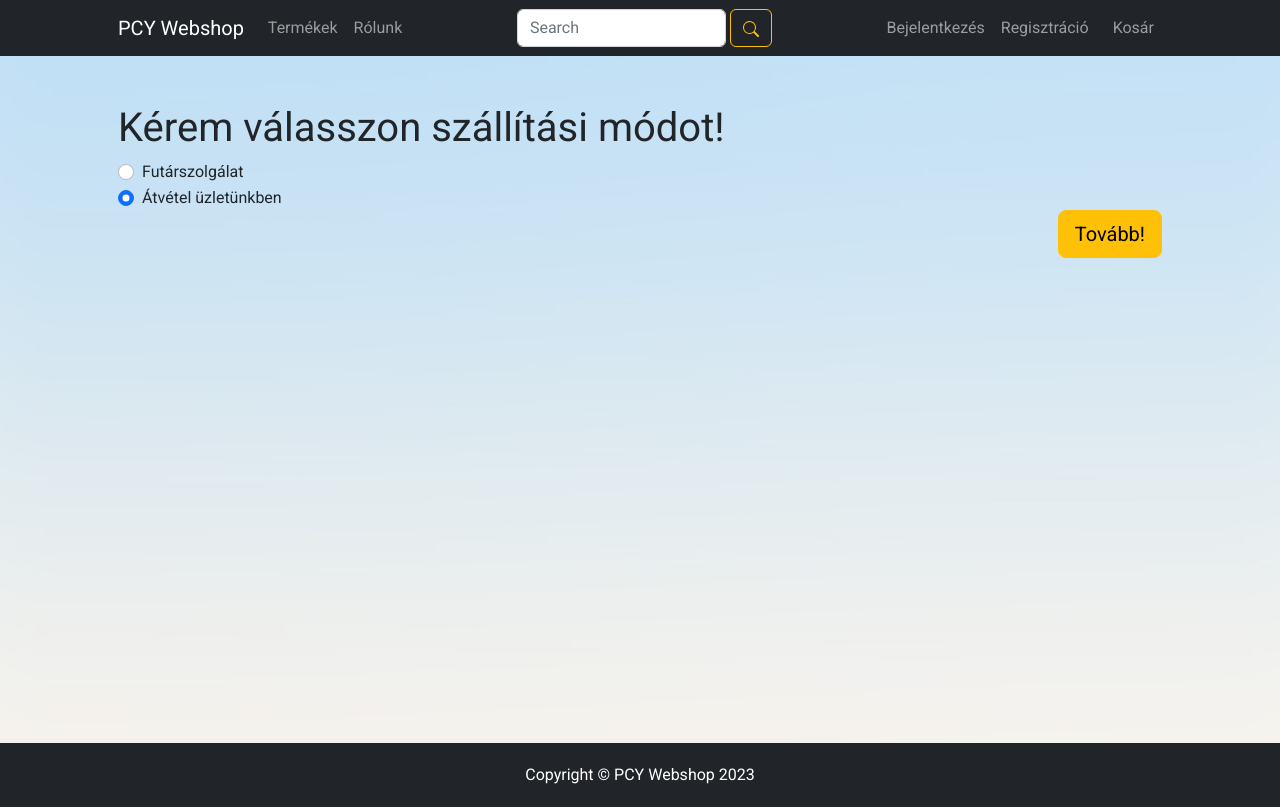
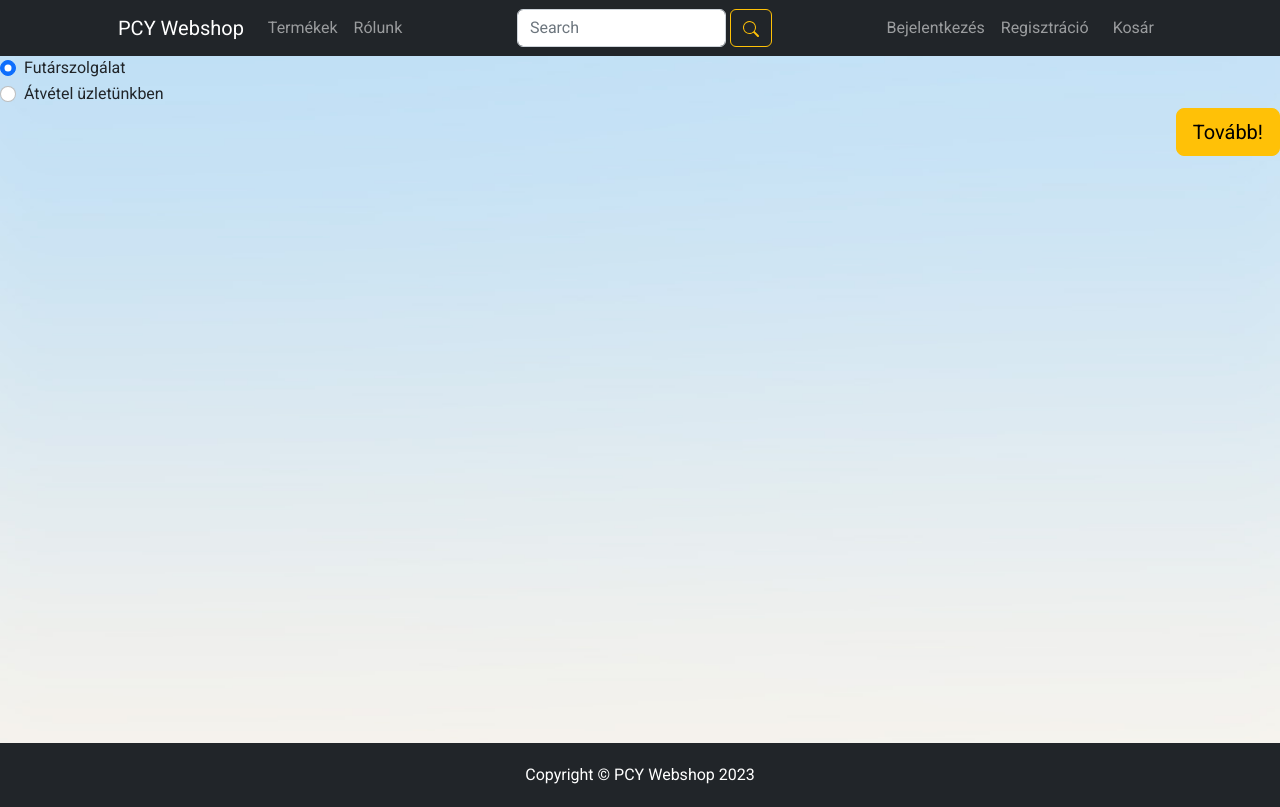
Before and after one commit to egonixaimgod/Vizsgaremek_2024_bbence_pzsombor, an Angular app: page /choose in a window 1280 px wide. Built offline with nearby package versions, Linux system fonts and the light colour scheme.

Commit message:
MŰKÖDIK A WEBSHOP SHEEEEEEEEEEESH

```diff
--- a/src/app/choose/choose.component.html
+++ b/src/app/choose/choose.component.html
@@ -1,18 +1,11 @@
-<div class="container py-5 px-5">
-<h1>Kérem válasszon szállítási módot!</h1>
 <div class="form-check">
-    <input class="form-check-input" type="radio" name="flexRadioDefault" id="flexRadioDefault1">
-    <label class="form-check-label" for="flexRadioDefault1">
-      Futárszolgálat
-    </label>
-  </div>
-  <div class="form-check">
-    <input class="form-check-input" type="radio" name="flexRadioDefault" id="flexRadioDefault2" checked>
-    <label class="form-check-label" for="flexRadioDefault2">
-      Átvétel üzletünkben
-    </label>
-    <div class="col" style="text-align: right;">
-        <a routerLink="/home" class="btn btn-warning btn-lg" (click)="order()" (click)="order2()">Tovább!</a>
-    </div>
-  </div>
+  <input class="form-check-input" type="radio" name="flexRadioDefault" id="flexRadioDefault1" value="futarszolgalat" [(ngModel)]="deliveryMethod" (change)="onDeliveryMethodChange('futarszolgalat')">
+  <label class="form-check-label" for="flexRadioDefault1">Futárszolgálat</label>
 </div>
+<div class="form-check">
+  <input class="form-check-input" type="radio" name="flexRadioDefault" id="flexRadioDefault2" value="uzletben" [(ngModel)]="deliveryMethod" (change)="onDeliveryMethodChange('uzletben')">
+  <label class="form-check-label" for="flexRadioDefault2">Átvétel üzletünkben</label>
+</div>
+<div class="col" style="text-align: right;">
+  <a routerLink="/home" class="btn btn-warning btn-lg" (click)="order()" (click)="order2()">Tovább!</a>
+</div>
--- a/src/app/choose/choose.component.ts
+++ b/src/app/choose/choose.component.ts
@@ -23,6 +23,18 @@ export class ChooseComponent {
 
   constructor(private http: HttpClient, public OrderService: OrderService, private AuthService: AuthService, public OrderItemsService: OrderItemsService) { }
 
+  updatePaymentId(): void {
+    // Ha a Futárszolgálat van kiválasztva, akkor payment_id legyen 1, egyébként 2
+    this.userData.payment_id = (this.deliveryMethod === 'futarszolgalat') ? 1 : 2;
+  }
+
+  deliveryMethod: string = 'futarszolgalat';
+
+  onDeliveryMethodChange(method: string): void {
+    this.deliveryMethod = method;
+    this.updatePaymentId();
+  }
+
   order() {
     if (this.AuthService.isLoggedIn == true) {
       this.userData.customer_id = this.AuthService.userData.data.id;
```
